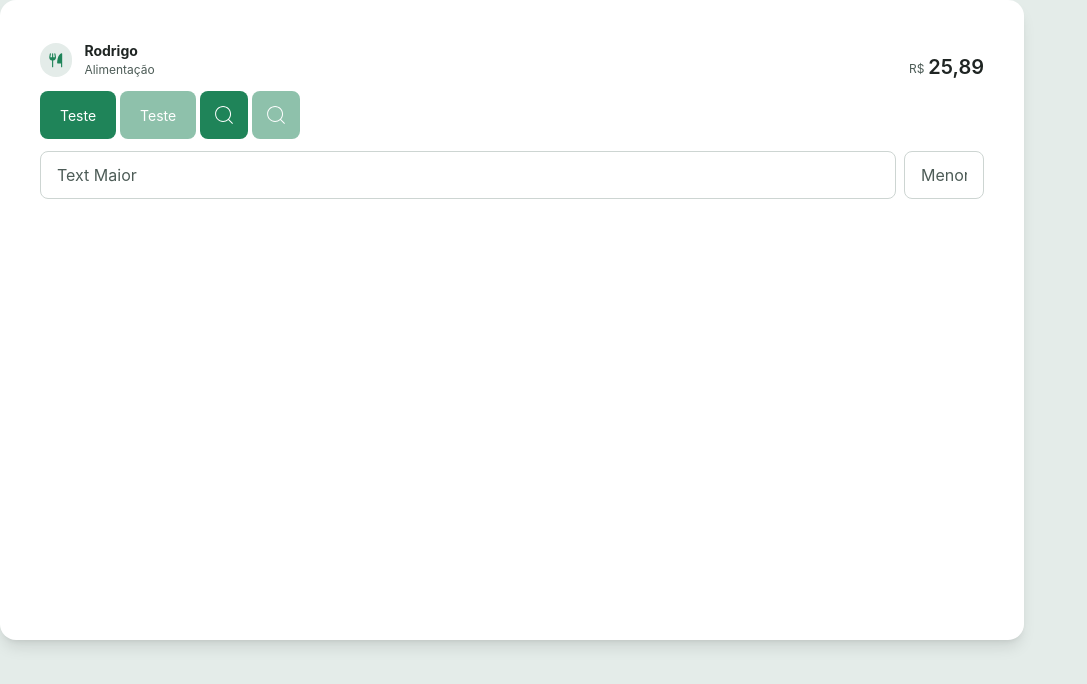
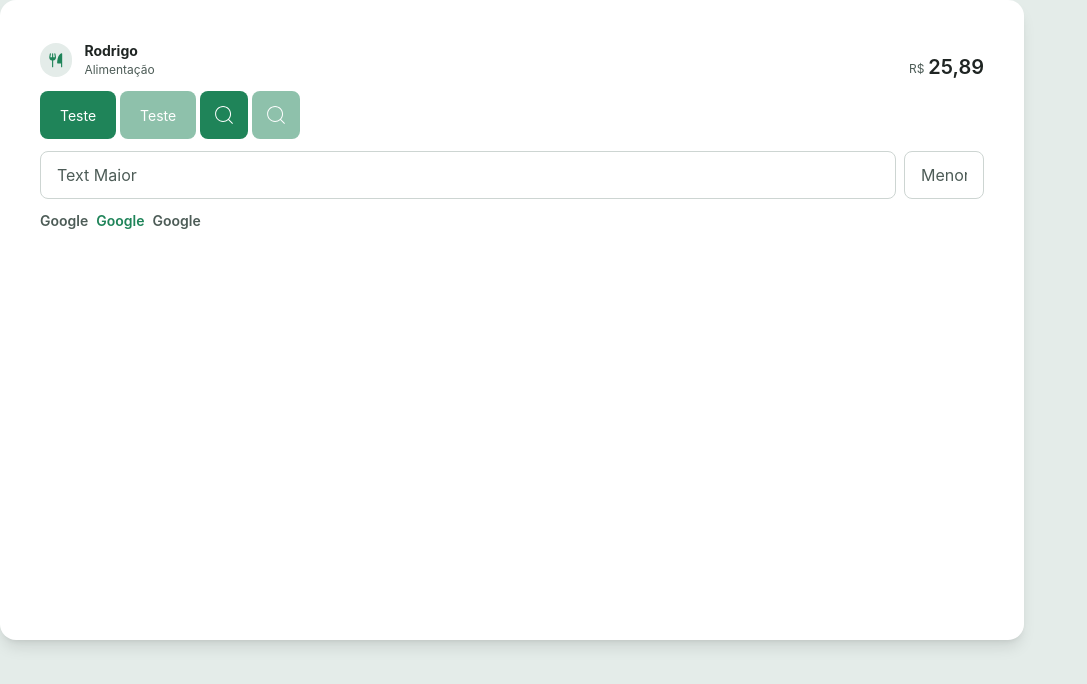
Before and after one commit to YasminFerrariDias/RefundSystem, a React (Vite) app: page / in a window 1280 px wide. Shown: the top 684 px of the page, without its empty margins (0-1087 px from the left). Built offline with nearby package versions, Linux system fonts and the light colour scheme.

Commit message:
Criação do NavLink

```diff
--- /dev/null
+++ b/src/components/NavLink.tsx
@@ -0,0 +1,26 @@
+interface NavLinkProps extends React.AnchorHTMLAttributes<HTMLAnchorElement> {
+  link: string
+  text: string
+  isActive?: boolean
+  disabled?: boolean
+}
+
+export function NavLink({ link, text, isActive = false, disabled, ...props }: NavLinkProps) {
+  return (
+    <a
+      href={disabled ? undefined : link}
+      className={`
+        text-sm font-semibold
+        ${disabled
+          ? 'text-gray-200 cursor-not-allowed'
+          : isActive
+            ? 'text-green-100'
+            : 'text-gray-200 hover:text-green-100 transition-colors'
+        }
+      `}
+      {...props}
+    >
+      {text}
+    </a>
+  )
+}
--- a/src/pages/components.tsx
+++ b/src/pages/components.tsx
@@ -2,6 +2,7 @@ import { ButtonContainer } from "../components/Button/ButtonContainer/ButtonCont
 import { IconButton } from "../components/Button/IconButton/IconButton";
 import { CardContainer } from "../components/CardContainer/CardContainer";
 import { Input } from "../components/Input";
+import { NavLink } from "../components/NavLink";
 import { Request } from "../components/Request";
 import { CiSearch } from "react-icons/ci";
 
@@ -24,6 +25,11 @@ export function Components() {
           <Input placeholder="Text Maior" />
           <Input placeholder="Menor" className="w-20!" />
         </div>
+        <div className="flex gap-2">
+          <NavLink text="Google" link="https://www.google.com/?hl=pt_br" disabled />
+          <NavLink text="Google" link="https://www.google.com/?hl=pt_br" isActive={true} />
+          <NavLink text="Google" link="https://www.google.com/?hl=pt_br" isActive={false} />
+        </div>
       </CardContainer>
     </div>
   )
```
